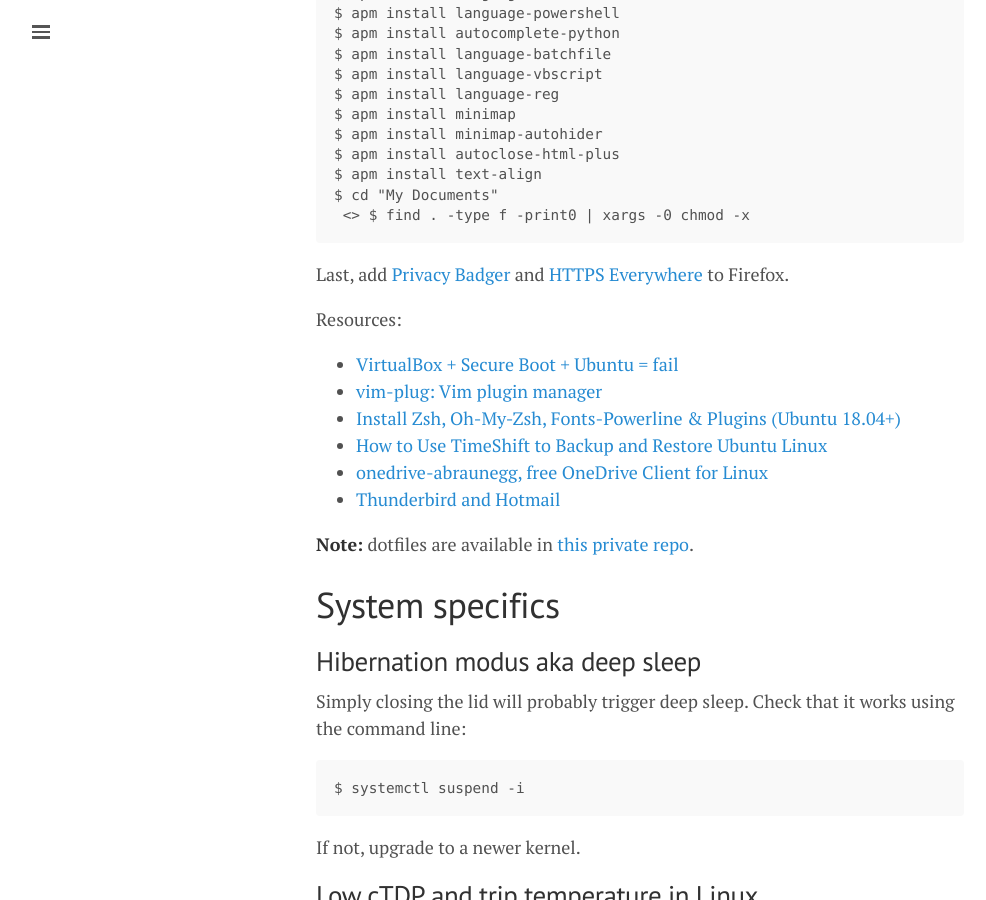
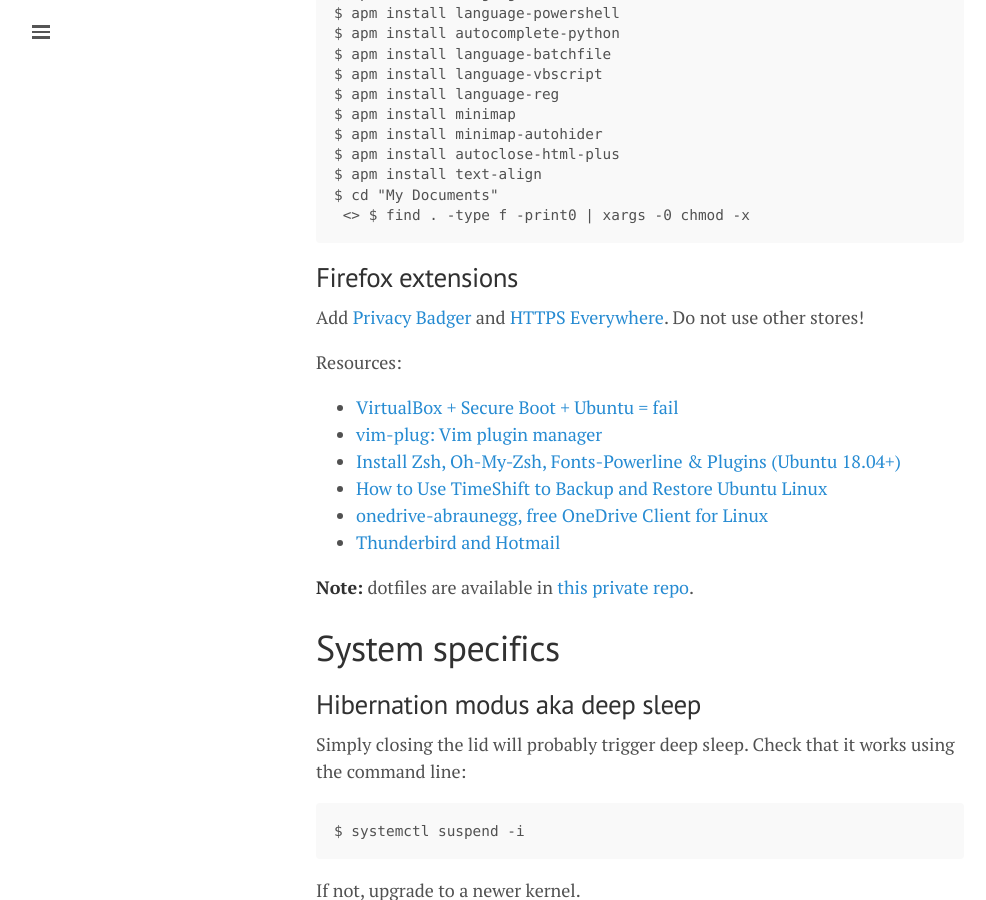
Before and after one commit to lgeurts/lgeurts.github.io, a Jekyll site: the page built from _posts/2021-10-15-ubuntu-setup-notes-for-x1-carbon-gen8.md, in a window 1280 px wide and 900 px high, scrolled down 3153 px. Shown: the whole window, without its empty margins (0-986 px from the left). Built offline with Jekyll 4.4.1, drawn with Linux system fonts in a browser that asks for light colours; nearby versions of some CDN libraries; comment, search, counter and statistics services are not loaded.

Commit message:
Update 2021-10-15-ubuntu-setup-notes-for-x1-carbon-gen8.md

````diff
--- a/_posts/2021-10-15-ubuntu-setup-notes-for-x1-carbon-gen8.md
+++ b/_posts/2021-10-15-ubuntu-setup-notes-for-x1-carbon-gen8.md
@@ -121,7 +121,9 @@
 $ cd "My Documents"
  <> $ find . -type f -print0 | xargs -0 chmod -x
 ```
-Last, add [Privacy Badger](https://privacybadger.org/) and [HTTPS Everywhere](https://www.eff.org/https-everywhere) to Firefox.
+## Firefox extensions
+
+Add [Privacy Badger](https://privacybadger.org/) and [HTTPS Everywhere](https://www.eff.org/https-everywhere). Do not use other stores!
 
 Resources:
 - [VirtualBox + Secure Boot + Ubuntu = fail](https://stegard.net/2016/10/virtualbox-secure-boot-ubuntu-fail/)
````
